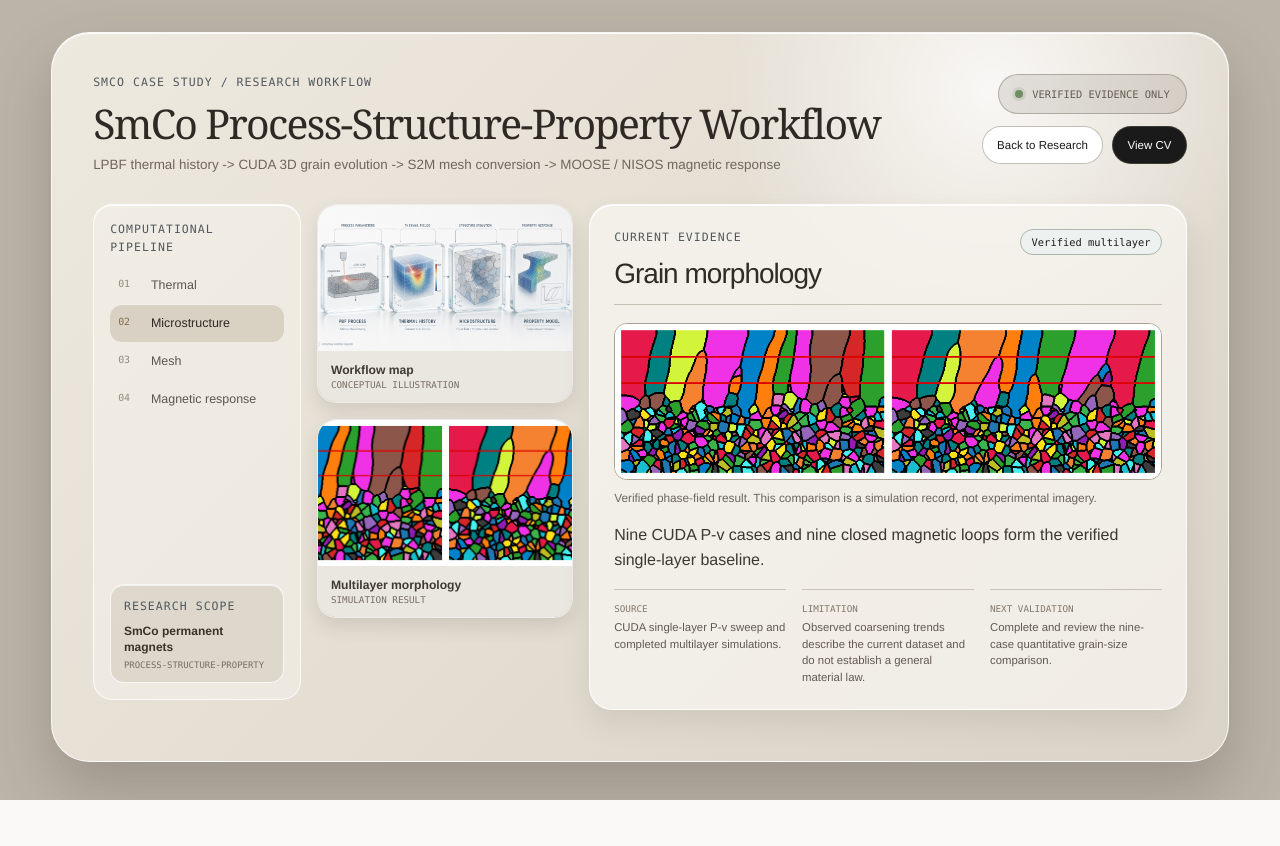
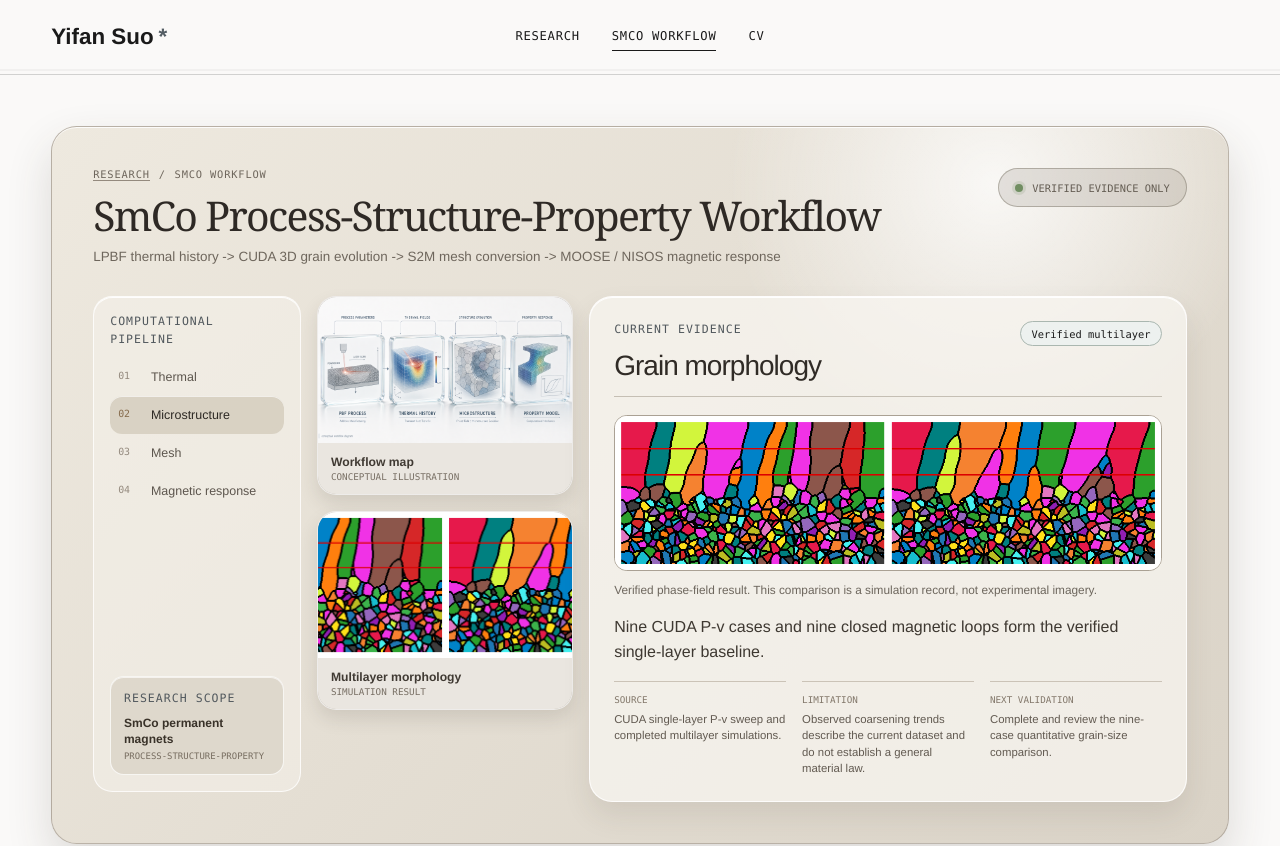
Before and after one commit to suoyff-afk/suoyff-afk.github.io, a React (Vite) app: page /research/smco-workflow in a window 1280 px wide. Shown: the top 846 px of the page. Before the commit the page ends 800 px from the top, so only its background shows below. Built offline with nearby package versions, Linux system fonts and the light colour scheme.

Commit message:
Integrate workflow into portfolio shell

```diff
--- a/src/app/App.tsx
+++ b/src/app/App.tsx
@@ -1,4 +1,4 @@
-import { Navigate, Route, Routes, useLocation } from "react-router-dom";
+import { Navigate, Route, Routes } from "react-router-dom";
 import { Footer } from "../components/layout/Footer";
 import { Header } from "../components/layout/Header";
 import { ConsolePage } from "../features/console/ConsolePage";
@@ -8,13 +8,10 @@ import { ResearchPage } from "../features/research/ResearchPage";
 import { RouteEffects } from "./RouteEffects";
 
 export function App() {
-  const { pathname } = useLocation();
-  const isWorkflow = pathname === "/research/smco-workflow" || pathname === "/console";
-
   return (
     <div className="site-shell">
       <RouteEffects />
-      {!isWorkflow && <Header />}
+      <Header />
       <main id="main-content" tabIndex={-1}>
         <Routes>
           <Route path="/" element={<HomePage />} />
@@ -25,7 +22,7 @@ export function App() {
           <Route path="*" element={<HomePage />} />
         </Routes>
       </main>
-      {!isWorkflow && <Footer />}
+      <Footer />
     </div>
   );
 }
--- a/src/components/layout/Header.tsx
+++ b/src/components/layout/Header.tsx
@@ -64,7 +64,7 @@ export function Header() {
   }, [open]);
 
   const navItems = links.map(([label, to]) => (
-    <NavLink key={to} to={to}>{label}</NavLink>
+    <NavLink end={to === "/research"} key={to} to={to}>{label}</NavLink>
   ));
 
   return (
@@ -92,7 +92,7 @@ export function Header() {
         <div ref={menuRef} className="mobile-menu" role="dialog" aria-label="Mobile navigation" aria-modal="true">
           <nav aria-label="Mobile primary">
             {links.map(([label, to], index) => (
-              <NavLink ref={index === 0 ? firstMenuLinkRef : undefined} key={to} to={to}>{label}</NavLink>
+              <NavLink end={to === "/research"} ref={index === 0 ? firstMenuLinkRef : undefined} key={to} to={to}>{label}</NavLink>
             ))}
           </nav>
         </div>
--- a/src/features/console/ConsolePage.tsx
+++ b/src/features/console/ConsolePage.tsx
@@ -10,20 +10,18 @@ export function ConsolePage() {
   const hasMicrostructureFigure = selected.id === "grain";
 
   return (
-    <div className="console-canvas">
+    <div className="console-page page-frame interior-page">
       <section className="research-desk" aria-label="SmCo research workflow">
         <header className="desk-hero reveal">
           <div className="desk-hero__copy">
-            <p className="eyebrow">SMCO CASE STUDY / RESEARCH WORKFLOW</p>
+            <nav className="desk-breadcrumb" aria-label="Breadcrumb">
+              <Link to="/research">Research</Link><span aria-hidden="true">/</span><span aria-current="page">SmCo Workflow</span>
+            </nav>
             <h1>SmCo Process-Structure-Property Workflow</h1>
             <p className="desk-hero__lede">LPBF thermal history {" -> "} CUDA 3D grain evolution {" -> "} S2M mesh conversion {" -> "} MOOSE / NISOS magnetic response</p>
           </div>
           <div className="desk-hero__aside">
             <div className="desk-hero__status"><span aria-hidden="true" />Verified evidence only</div>
-            <nav className="desk-hero__actions" aria-label="Case study actions">
-              <Link className="button" to="/research">Back to Research</Link>
-              <Link className="button button--dark" to="/cv">View CV</Link>
-            </nav>
           </div>
         </header>
 
--- a/src/features/console/console.css
+++ b/src/features/console/console.css
@@ -1,7 +1,10 @@
-.console-canvas { min-height: 100svh; padding: clamp(1.2rem, 2.5vw, 2.2rem) var(--gutter); background: #bcb4a8; }
-.research-desk { box-sizing: border-box; width: min(100%, 1280px); min-height: calc(100svh - 4.4rem); margin: 0 auto; padding: clamp(1.5rem, 3.2vw, 3.1rem); border: 1px solid rgba(255,255,255,.8); border-radius: clamp(1.5rem, 3vw, 2.8rem); background: radial-gradient(circle at 80% 8%, rgba(255,255,255,.78), transparent 23%), linear-gradient(135deg, #eee9df, #dad3c7); box-shadow: 0 28px 60px rgba(65, 57, 46, .25), inset 0 1px rgba(255,255,255,.85); }
+.console-page { position: relative; }
+.research-desk { box-sizing: border-box; width: 100%; margin: 0 auto; padding: clamp(1.5rem, 3.2vw, 3.1rem); border: 1px solid rgba(157,148,136,.62); border-radius: clamp(1.25rem, 2vw, 2rem); background: radial-gradient(circle at 80% 8%, rgba(255,255,255,.78), transparent 23%), linear-gradient(135deg, #eee9df, #dad3c7); box-shadow: 0 20px 45px rgba(65,57,46,.16), inset 0 1px rgba(255,255,255,.85); }
 .desk-hero { display: flex; align-items: start; justify-content: space-between; gap: 2rem; margin-bottom: clamp(1.1rem, 2.2vw, 1.9rem); }
 .desk-hero__copy { max-width: 52rem; }
+.desk-breadcrumb { display: flex; gap: .55rem; align-items: center; margin-bottom: .9rem; color: #6e665c; font-family: var(--mono); font-size: .65rem; letter-spacing: .08em; text-transform: uppercase; }
+.desk-breadcrumb a { border-bottom: 1px solid #948a7e; }
+.desk-breadcrumb a:hover { color: #2e2925; border-color: #2e2925; }
 .desk-hero h1 { margin: .25rem 0 .65rem; color: #2e2925; font-family: Georgia, 'Times New Roman', serif; font-size: clamp(2rem, 3.2vw, 3.35rem); font-weight: 400; letter-spacing: -.04em; line-height: 1.02; }
 .desk-hero__lede { max-width: 48rem; margin: 0; color: #6e665c; font-size: .84rem; line-height: 1.55; }
 .desk-hero__aside { display: flex; align-items: flex-end; flex-direction: column; gap: .8rem; }
@@ -44,4 +47,4 @@
 .desk-main__evidence dd { margin: 0; color: #625a51; font-size: .71rem; line-height: 1.45; }
 
 @media (max-width: 980px) { .desk-layout { grid-template-columns: 11rem minmax(0, 1fr); } .desk-previews { grid-template-columns: repeat(3, minmax(0, 1fr)); grid-column: 1 / -1; grid-row: 2; } .desk-main { grid-column: 2; grid-row: 1; } .preview-card img { height: 11rem; } }
-@media (max-width: 650px) { .console-canvas { padding: .75rem; } .research-desk { min-height: calc(100svh - 1.5rem); padding: 1.1rem; border-radius: 1.35rem; } .desk-hero { display: block; } .desk-hero__aside { align-items: flex-start; margin-top: .9rem; } .desk-hero__actions { flex-wrap: wrap; } .desk-layout { grid-template-columns: 1fr; } .desk-navigation { display: grid; min-height: 0; grid-template-columns: repeat(2, minmax(0, 1fr)); gap: .25rem; } .desk-navigation .eyebrow, .workspace-scope { grid-column: 1 / -1; } .workspace-scope { margin-top: .55rem; } .desk-stage { padding: .65rem .35rem; font-size: .7rem; } .desk-main { grid-column: auto; grid-row: auto; } .desk-previews { grid-template-columns: 1fr; grid-column: auto; grid-row: auto; } .preview-card img { height: 10rem; } .desk-main__evidence dl { grid-template-columns: 1fr; } }
+@media (max-width: 650px) { .research-desk { padding: 1.1rem; border-radius: 1.25rem; } .desk-hero { display: block; } .desk-hero__aside { align-items: flex-start; margin-top: .9rem; } .desk-layout { grid-template-columns: 1fr; } .desk-navigation { display: grid; min-height: 0; grid-template-columns: repeat(2, minmax(0, 1fr)); gap: .25rem; } .desk-navigation .eyebrow, .workspace-scope { grid-column: 1 / -1; } .workspace-scope { margin-top: .55rem; } .desk-stage { padding: .65rem .35rem; font-size: .7rem; } .desk-main { grid-column: auto; grid-row: auto; } .desk-previews { grid-template-columns: 1fr; grid-column: auto; grid-row: auto; } .preview-card img { height: 10rem; } .desk-main__evidence dl { grid-template-columns: 1fr; } }
```
Also changed, not shown: 1 other file (tests, documents, lock files or other folders).
